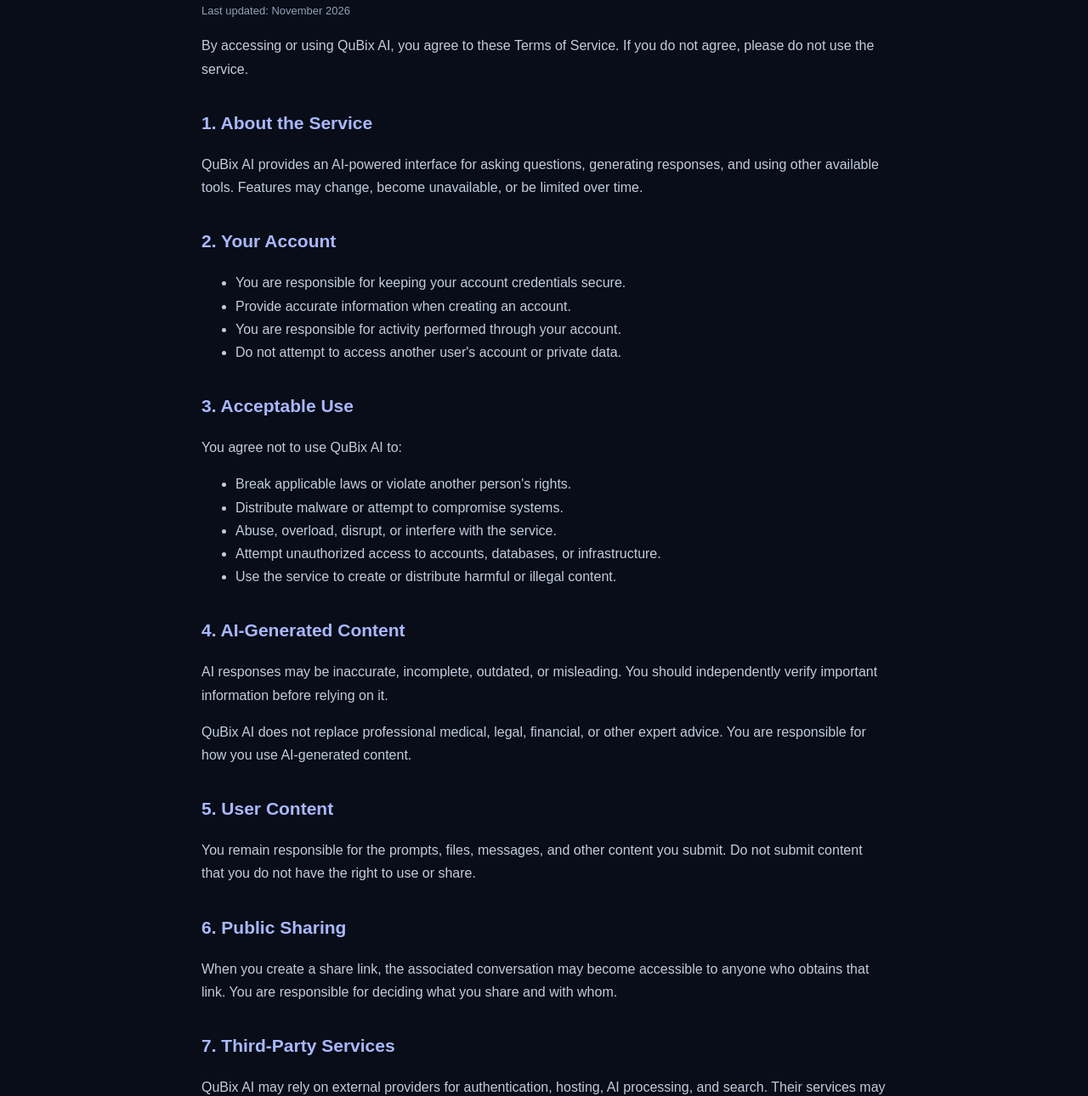
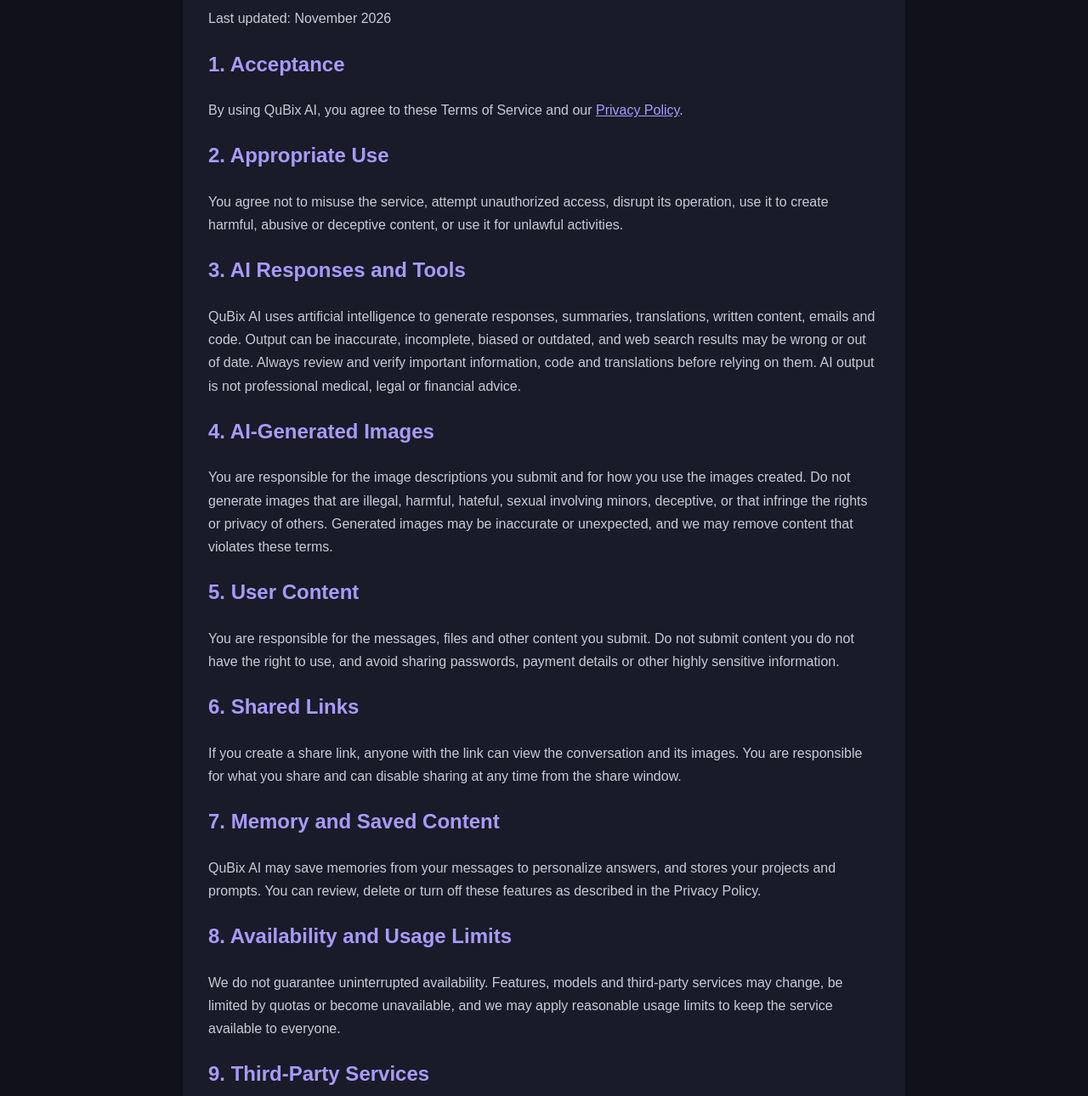
Before and after one commit to hashirhasham321-svg/novaAI, a plain HTML site: page Nova AI/terms.html in a window 1280 px wide. Shown: the part 206-1496 px from the top of the page at 85% size. Drawn offline with Linux system fonts and the light colour scheme.

Commit message:
Update terms.html

```diff
--- a/Nova AI/terms.html
+++ b/Nova AI/terms.html
@@ -3,89 +3,57 @@
 <head>
 <meta charset="UTF-8">
 <meta name="viewport" content="width=device-width, initial-scale=1.0">
-  <meta name="theme-color" content="#080d18">
-  <title>Terms of Service — QuBix AI</title>
+<title>Terms of Service - QuBix AI</title>
 <style>
 *{box-sizing:border-box}
-    body{margin:0;background:#080d18;color:#e8edf7;font-family:Arial,sans-serif;line-height:1.7}
-    header{padding:22px 7%;border-bottom:1px solid #202b40;display:flex;justify-content:space-between;align-items:center}
-    .logo{font-size:23px;font-weight:800;color:#8b9cff;text-decoration:none}
-    nav a{color:#b8c4d9;text-decoration:none;margin-left:18px;font-size:14px}
-    main{max-width:850px;margin:55px auto;padding:0 22px 60px}
-    h1{font-size:36px;margin-bottom:8px}
-    .updated{color:#91a0b8;font-size:13px}
-    h2{font-size:21px;margin-top:32px;color:#a9b8ff}
-    p,li{color:#c2ccdc}
-    footer{border-top:1px solid #202b40;padding:25px;text-align:center;color:#8290a7;font-size:13px}
-    @media(max-width:600px){header{padding:18px;flex-wrap:wrap;gap:12px}nav a{margin-left:10px}h1{font-size:29px}}
+body{margin:0;padding:25px;background:#10111a;color:#eee;font-family:Arial,sans-serif;line-height:1.7}
+main{max-width:850px;margin:35px auto;background:#191b28;padding:30px;border-radius:16px}
+h1,h2{color:#a99aff}
+a{color:#a99aff}
+p,li{color:#c9cad5}
+footer{margin-top:30px;font-size:13px}
 </style>
 </head>
 <body>
-<header>
-  <a class="logo" href="/">QuBix AI</a>
-  <nav>
-    <a href="/">Home</a>
-    <a href="/about.html">About</a>
-    <a href="/privacy.html">Privacy</a>
-  </nav>
-</header>
+<main>
+<a href="/">← Back to QuBix AI</a>
+<h1>Terms of Service</h1>
+<p>Last updated: November 2026</p>
 
-<main>
-  <h1>Terms of Service</h1>
-  <div class="updated">Last updated: November 2026</div>
+<h2>1. Acceptance</h2>
+<p>By using QuBix AI, you agree to these Terms of Service and our <a href="/privacy.html">Privacy Policy</a>.</p>
 
-  <p>By accessing or using QuBix AI, you agree to these Terms of Service. If you do not agree, please do not use the service.</p>
+<h2>2. Appropriate Use</h2>
+<p>You agree not to misuse the service, attempt unauthorized access, disrupt its operation, use it to create harmful, abusive or deceptive content, or use it for unlawful activities.</p>
 
-  <h2>1. About the Service</h2>
-  <p>QuBix AI provides an AI-powered interface for asking questions, generating responses, and using other available tools. Features may change, become unavailable, or be limited over time.</p>
+<h2>3. AI Responses and Tools</h2>
+<p>QuBix AI uses artificial intelligence to generate responses, summaries, translations, written content, emails and code. Output can be inaccurate, incomplete, biased or outdated, and web search results may be wrong or out of date. Always review and verify important information, code and translations before relying on them. AI output is not professional medical, legal or financial advice.</p>
 
-  <h2>2. Your Account</h2>
-  <ul>
-    <li>You are responsible for keeping your account credentials secure.</li>
-    <li>Provide accurate information when creating an account.</li>
-    <li>You are responsible for activity performed through your account.</li>
-    <li>Do not attempt to access another user's account or private data.</li>
-  </ul>
-
-  <h2>3. Acceptable Use</h2>
-  <p>You agree not to use QuBix AI to:</p>
-  <ul>
-    <li>Break applicable laws or violate another person's rights.</li>
-    <li>Distribute malware or attempt to compromise systems.</li>
-    <li>Abuse, overload, disrupt, or interfere with the service.</li>
-    <li>Attempt unauthorized access to accounts, databases, or infrastructure.</li>
-    <li>Use the service to create or distribute harmful or illegal content.</li>
-  </ul>
-
-  <h2>4. AI-Generated Content</h2>
-  <p>AI responses may be inaccurate, incomplete, outdated, or misleading. You should independently verify important information before relying on it.</p>
-  <p>QuBix AI does not replace professional medical, legal, financial, or other expert advice. You are responsible for how you use AI-generated content.</p>
+<h2>4. AI-Generated Images</h2>
+<p>You are responsible for the image descriptions you submit and for how you use the images created. Do not generate images that are illegal, harmful, hateful, sexual involving minors, deceptive, or that infringe the rights or privacy of others. Generated images may be inaccurate or unexpected, and we may remove content that violates these terms.</p>
 
 <h2>5. User Content</h2>
-  <p>You remain responsible for the prompts, files, messages, and other content you submit. Do not submit content that you do not have the right to use or share.</p>
+<p>You are responsible for the messages, files and other content you submit. Do not submit content you do not have the right to use, and avoid sharing passwords, payment details or other highly sensitive information.</p>
 
-  <h2>6. Public Sharing</h2>
-  <p>When you create a share link, the associated conversation may become accessible to anyone who obtains that link. You are responsible for deciding what you share and with whom.</p>
+<h2>6. Shared Links</h2>
+<p>If you create a share link, anyone with the link can view the conversation and its images. You are responsible for what you share and can disable sharing at any time from the share window.</p>
 
-  <h2>7. Third-Party Services</h2>
-  <p>QuBix AI may rely on external providers for authentication, hosting, AI processing, and search. Their services may be subject to separate terms, availability limits, and privacy policies.</p>
+<h2>7. Memory and Saved Content</h2>
+<p>QuBix AI may save memories from your messages to personalize answers, and stores your projects and prompts. You can review, delete or turn off these features as described in the Privacy Policy.</p>
 
-  <h2>8. Availability and Limitations</h2>
-  <p>We aim to keep the service available, but uninterrupted operation is not guaranteed. Features may be changed, restricted, suspended, or discontinued.</p>
+<h2>8. Availability and Usage Limits</h2>
+<p>We do not guarantee uninterrupted availability. Features, models and third-party services may change, be limited by quotas or become unavailable, and we may apply reasonable usage limits to keep the service available to everyone.</p>
 
-  <h2>9. Disclaimer</h2>
-  <p>The service is provided on an “as available” basis. To the extent permitted by applicable law, no guarantee is made that the service will always be accurate, secure, uninterrupted, or suitable for a particular purpose.</p>
+<h2>9. Third-Party Services</h2>
+<p>Some features depend on external providers. Their services are subject to their own terms and policies.</p>
 
-  <h2>10. Limitation of Liability</h2>
-  <p>To the extent permitted by applicable law, QuBix AI and its operators are not responsible for indirect losses or damages resulting from your use of, or inability to use, the service.</p>
+<h2>10. Account Restrictions</h2>
+<p>Access may be restricted if an account is used to abuse, attack or disrupt the service or violates these terms.</p>
 
-  <h2>11. Changes to These Terms</h2>
-  <p>These terms may be updated as the service develops. Continued use after updated terms are published means you accept the updated terms, to the extent permitted by applicable law.</p>
+<h2>11. Changes</h2>
+<p>These terms may be updated as QuBix AI develops. Continued use of the service after an update means you accept the updated terms.</p>
 
-  <h2>12. Contact</h2>
-  <p>For questions about these terms, use the contact method provided on the QuBix AI website, if available.</p>
+<footer><a href="/privacy.html">Privacy Policy</a> · <a href="/about.html">About</a></footer>
 </main>
-
-<footer>© 2026 QuBix AI. All rights reserved.</footer>
 </body>
 </html>
```
Lines whose indentation alone changed are shown as unchanged.
